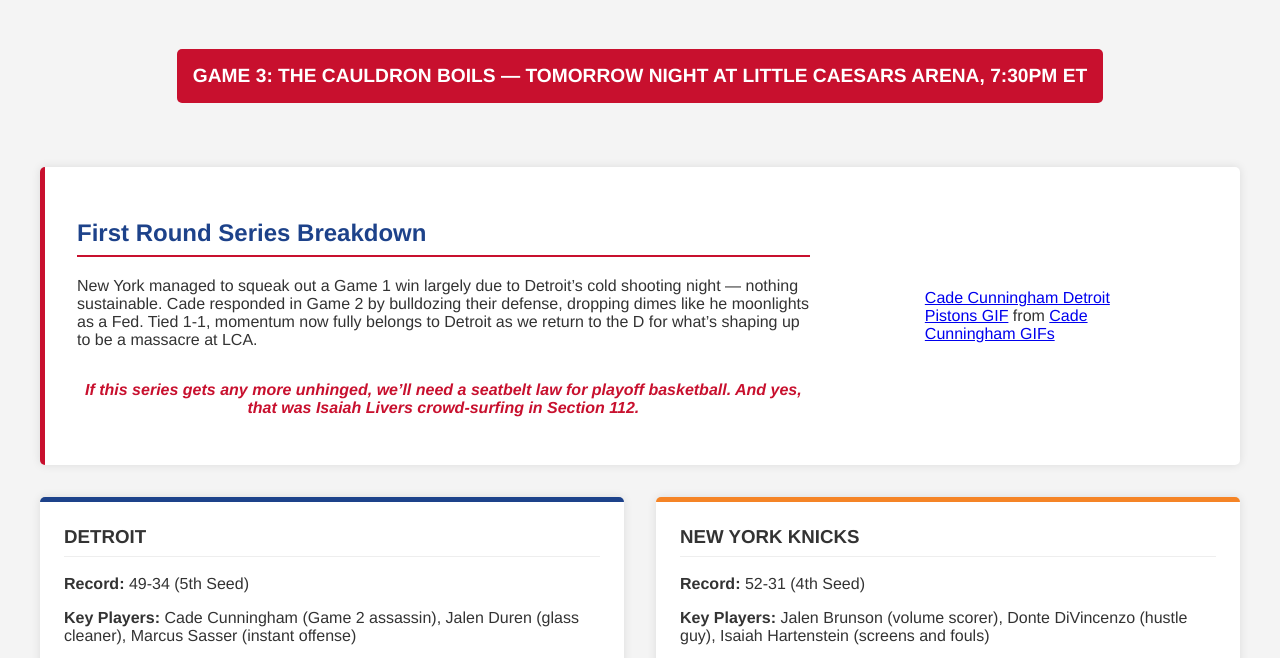
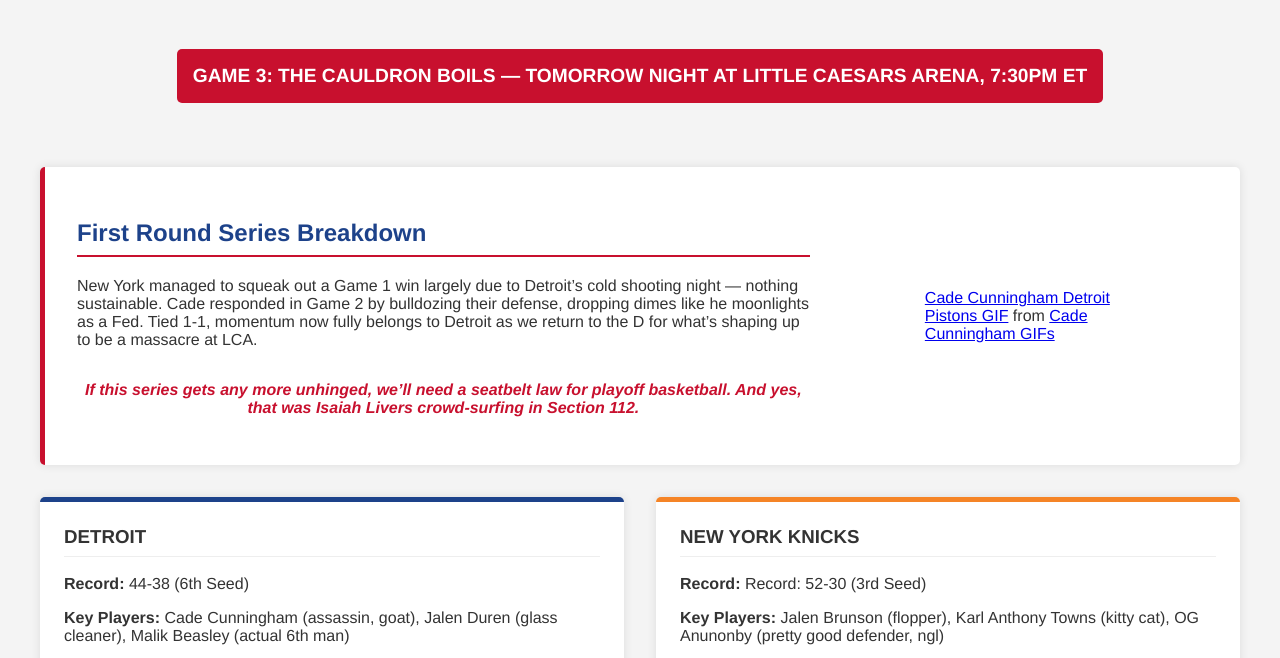
Before and after one commit to donnybadamo/sports.donny, a plain HTML site: page index.html in a window 1280 px wide. Shown: the part 246-904 px from the top of the page. Drawn offline with Linux system fonts and the light colour scheme; a script that the page names is missing.

Commit message:
Add files via upload

```diff
--- a/index.html
+++ b/index.html
@@ -152,17 +152,17 @@
         <div class="team-comparison">
             <div class="team detroit">
                 <h3>DETROIT</h3>
-                <p><strong>Record:</strong> 49-34 (5th Seed)</p>
-                <p><strong>Key Players:</strong> Cade Cunningham (Game 2 assassin), Jalen Duren (glass cleaner), Marcus Sasser (instant offense)</p>
+                <p><strong>Record:</strong> 44-38 (6th Seed)</p>
+                <p><strong>Key Players:</strong> Cade Cunningham (assassin, goat), Jalen Duren (glass cleaner), Malik Beasley (actual 6th man)</p>
                 <p><strong>Strengths:</strong> Controlled chaos. Cade dictates tempo, defense swarms, and every rebound is a declaration of war. Team is growing fangs in real time.</p>
                 <p><strong>Playoff Experience:</strong> New core, new culture. Nobody’s scared — they’re the problem now.</p>
             </div>
 
             <div class="team knicks">
                 <h3>NEW YORK KNICKS</h3>
-                <p><strong>Record:</strong> 52-31 (4th Seed)</p>
-                <p><strong>Key Players:</strong> Jalen Brunson (volume scorer), Donte DiVincenzo (hustle guy), Isaiah Hartenstein (screens and fouls)</p>
-                <p><strong>Strengths:</strong> Allegedly depth, but rotations looked gassed in Game 2. Randle still out. Lacked adjustments when Cade turned up the heat.</p>
+                <p><strong>Record:</strong> Record: 52-30 (3rd Seed)</p>
+                <p><strong>Key Players:</strong> Jalen Brunson (flopper), Karl Anthony Towns (kitty cat), OG Anunonby (pretty good defender, ngl)</p>
+                <p><strong>Strengths:</strong> Thibs only players starters, but they aren't even as good as the Piston's bench. The (alleged) rotations made them gassed in Game 2. Lacked adjustments when Cade turned up the heat.</p>
                 <p><strong>Playoff Experience:</strong> Familiar faces, same playoff cap. They’ve been here — and lost here — before.</p>
             </div>
         </div>
```
